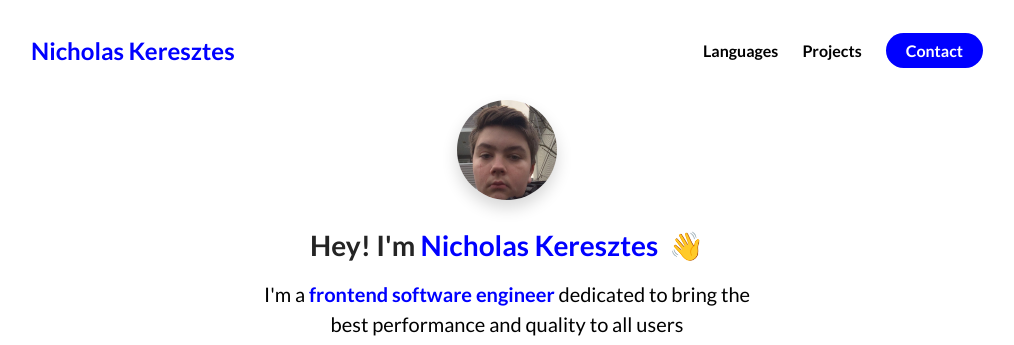
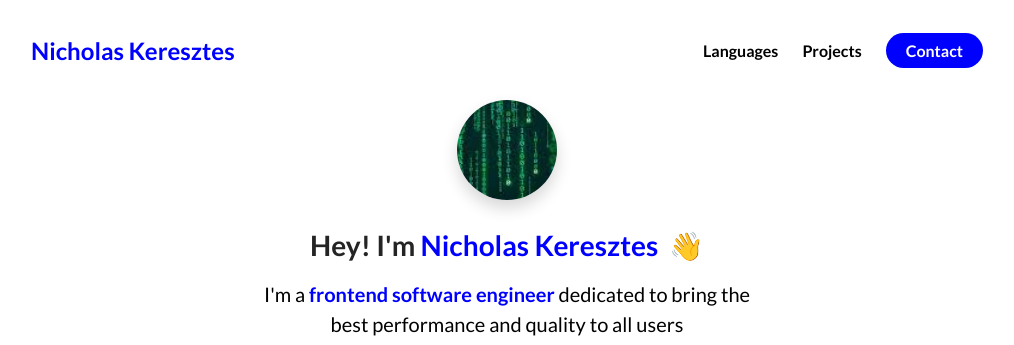
Before and after one commit to NicholasKeresztes/E-Portfolio, a plain HTML site: page index.html in a window 1280 px wide. Shown: the top 345 px of the page, without its empty margins (133-1147 px from the left). Drawn offline with Linux system fonts and the light colour scheme.

Commit message:
Nicholas Keresztes E-Portfolio

```diff
--- a/index.html
+++ b/index.html
@@ -38,7 +38,7 @@
           <div class="about-me__info--container">
             <figure class="about-me__picture--mask">
               <img
-                src="./assets/IMG_1716.jpg"
+                src="./assets/download.jpg"
                 class="about-me__picture"
                 alt="picture of Nicholas Keresztes"
               />
--- a/styles.css
+++ b/styles.css
@@ -184,7 +184,7 @@ nav {
     width: 100%;
 
     /* Improving my own picture */
-    transform: scale(1.1);
+    transform: scale(4);
     padding-top: 4px;
 }
 
```
Also changed, not shown: assets/IMG_1716.jpg (deleted), assets/download.jpg (added).
